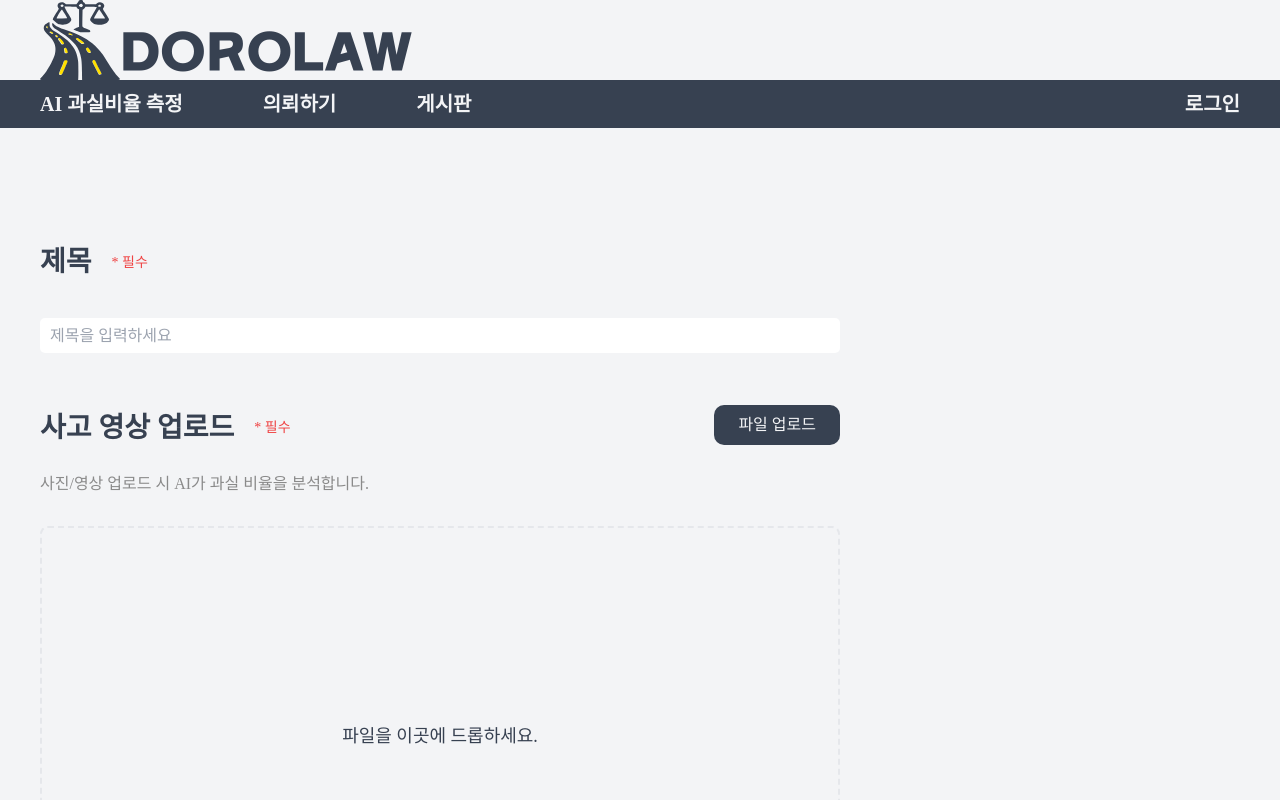
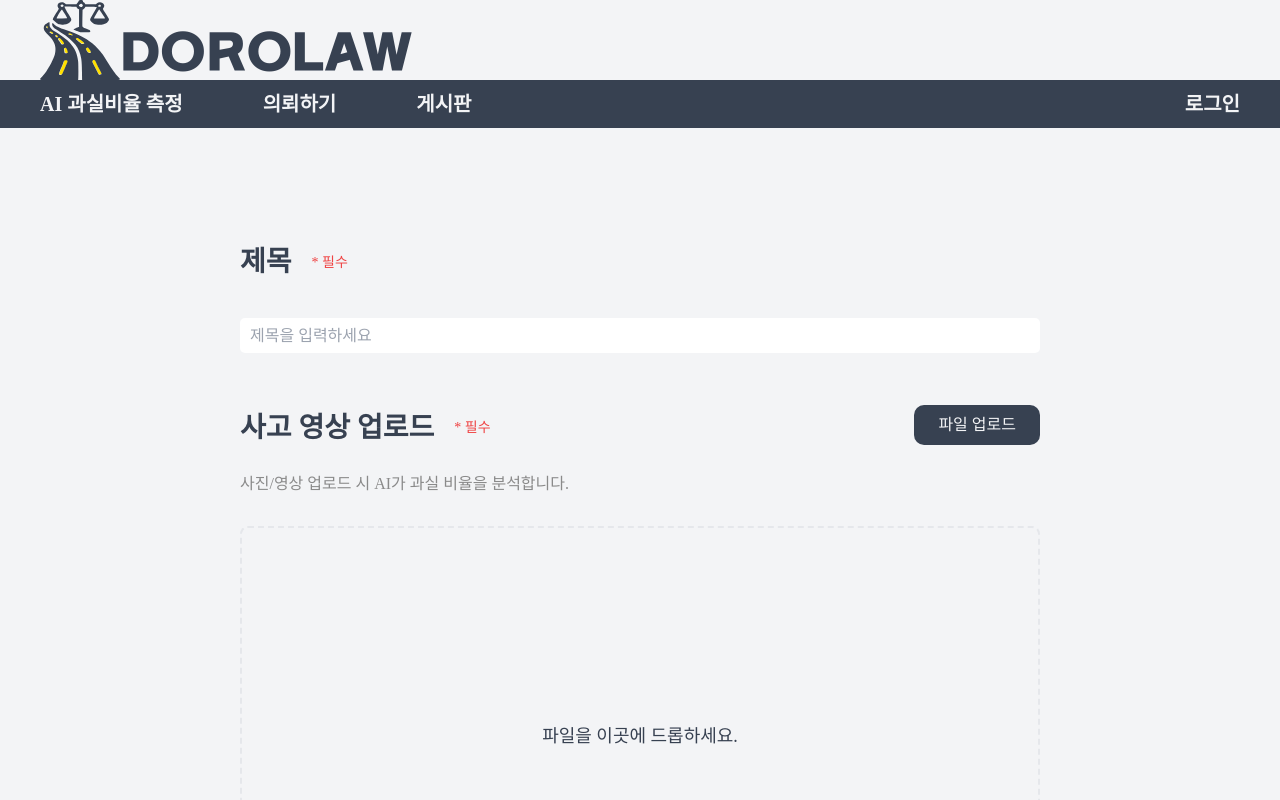
Before and after one commit to SSAFY-Dorolaw/Dorolaw, a React (Vite) app in the folder frontend/: page /consultation in a window 1280 px wide. Shown: the top 800 px of the page. Built offline with nearby package versions, Linux system fonts and the light colour scheme; a web font is replaced by a local one.

Commit message:
fix: 정렬 재설정
- 영상 업로드 화면 가운데 정렬 적용
- src/widgets/Layout.tsx에서 잘못 설정한 것이 있어 수정함

S12P21A501-98

```diff
--- a/frontend/src/widgets/Layout.tsx
+++ b/frontend/src/widgets/Layout.tsx
@@ -8,7 +8,7 @@ function Layout() {
     <div className="flex min-h-screen flex-col bg-p1">
       <Header></Header>
       <NavBar></NavBar>
-      <main className="full mx-auto mt-10 flex w-[1200px] grow justify-between">
+      <main className="full mx-auto mt-10 flex w-[1200px] grow flex-col items-center">
         <Outlet />
       </main>
       <Footer></Footer>
```
